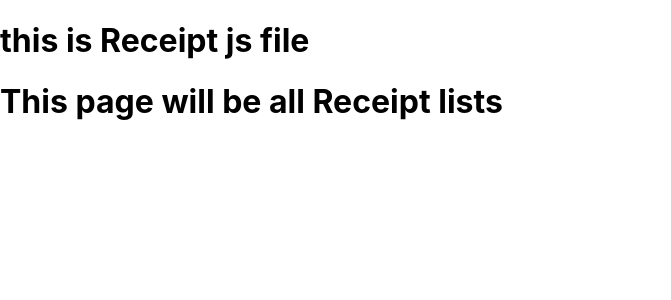
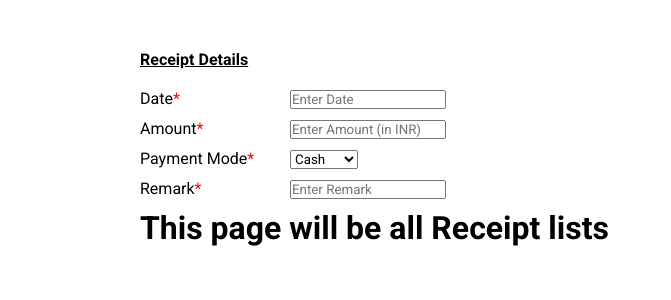
Before and after one commit to Shahrear-ahamed/onito-redux-todo-project, a React (Create React App) app: page / in a window 1280 px wide. Shown: the top 300 px of the page, without its empty margins (0-671 px from the left). Built offline with nearby package versions, Linux system fonts and the light colour scheme.

Commit message:
make receipt component and add custom style

```diff
--- a/src/App.css
+++ b/src/App.css
@@ -1,38 +1,29 @@
-.App {
-  text-align: center;
+.home-div {
+  width: 1000px;
+  margin: 50px auto 0;
 }
 
-.App-logo {
-  height: 40vmin;
-  pointer-events: none;
+.receipt-title {
+  text-decoration: underline;
 }
 
-@media (prefers-reduced-motion: no-preference) {
-  .App-logo {
-    animation: App-logo-spin infinite 20s linear;
-  }
+.receipt-form {
+  margin-top: 20px;
 }
 
-.App-header {
-  background-color: #282c34;
-  min-height: 100vh;
-  display: flex;
-  flex-direction: column;
-  align-items: center;
-  justify-content: center;
-  font-size: calc(10px + 2vmin);
-  color: white;
+.input-div {
+  width: 700px;
+  margin: 10px 0;
+}
+.input-label {
+  width: 150px;
+  display: inline-block;
 }
 
-.App-link {
-  color: #61dafb;
+.input-label::after {
+  content: "*";
+  color: red;
 }
 
-@keyframes App-logo-spin {
-  from {
-    transform: rotate(0deg);
-  }
-  to {
-    transform: rotate(360deg);
-  }
+.input-field {
 }
--- a/src/App.js
+++ b/src/App.js
@@ -4,10 +4,10 @@ import Receipt from "./Receipt";
 
 function App() {
   return (
-    <>
+    <div className="home-div">
       <Receipt />
       <ListOfReceipt />
-    </>
+    </div>
   );
 }
 
--- a/src/Receipt.js
+++ b/src/Receipt.js
@@ -1,9 +1,48 @@
 import React from "react";
 
 const Receipt = () => {
+  const paymentMode = ["Cash", "Bank", "Cheque", "Paytm"];
   return (
     <div>
-      <h1>this is Receipt js file</h1>
+      <h4 className="receipt-title">Receipt Details</h4>
+      <form className="receipt-form">
+        <div className="input-div">
+          <label htmlFor="" className="input-label">Date</label>
+          <input type="number" name="date" id="date" className="input-field" placeholder="Enter Date" />
+        </div>
+        <div className="input-div">
+          <label htmlFor="" className="input-label">Amount</label>
+          <input
+            type="number"
+            name="date"
+            id="date"
+            className="input-field"
+            placeholder="Enter Amount (in INR)"
+          />
+        </div>
+        <div className="input-div">
+          <label htmlFor="" className="input-label" >Payment Mode</label>
+          <select name="" id="">
+            {paymentMode.map((mode, i) => (
+              <option key={i} value="">
+                {mode}
+              </option>
+            ))}
+          </select>
+        </div>
+        <div className="input-div">
+          <label htmlFor="" className="input-label">Remark</label>
+          <input
+            type="number"
+            name="date"
+            id="date"
+            className="input-field"
+            placeholder="Enter Remark"
+          />
+        </div>
+
+        {/* submit button  */}
+      </form>
     </div>
   );
 };
--- a/src/index.css
+++ b/src/index.css
@@ -1,13 +1,8 @@
-body {
+@import url("https://fonts.googleapis.com/css2?family=Roboto:wght@100;300;400;500;700;900&display=swap");
+
+* {
   margin: 0;
-  font-family: -apple-system, BlinkMacSystemFont, 'Segoe UI', 'Roboto', 'Oxygen',
-    'Ubuntu', 'Cantarell', 'Fira Sans', 'Droid Sans', 'Helvetica Neue',
-    sans-serif;
-  -webkit-font-smoothing: antialiased;
-  -moz-osx-font-smoothing: grayscale;
+  padding: 0;
+  box-sizing: border-box;
+  font-family: "Roboto", sans-serif;
 }
-
-code {
-  font-family: source-code-pro, Menlo, Monaco, Consolas, 'Courier New',
-    monospace;
-}
```
